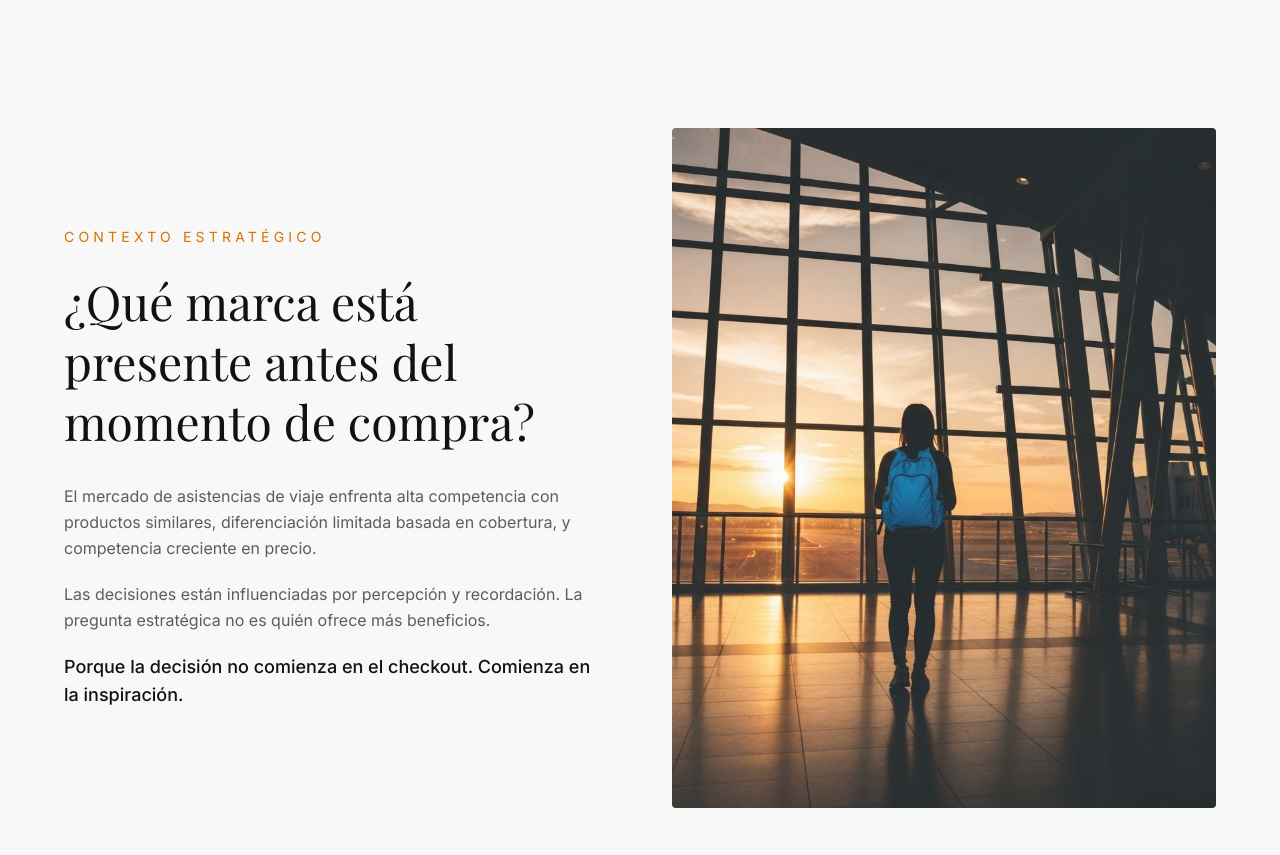
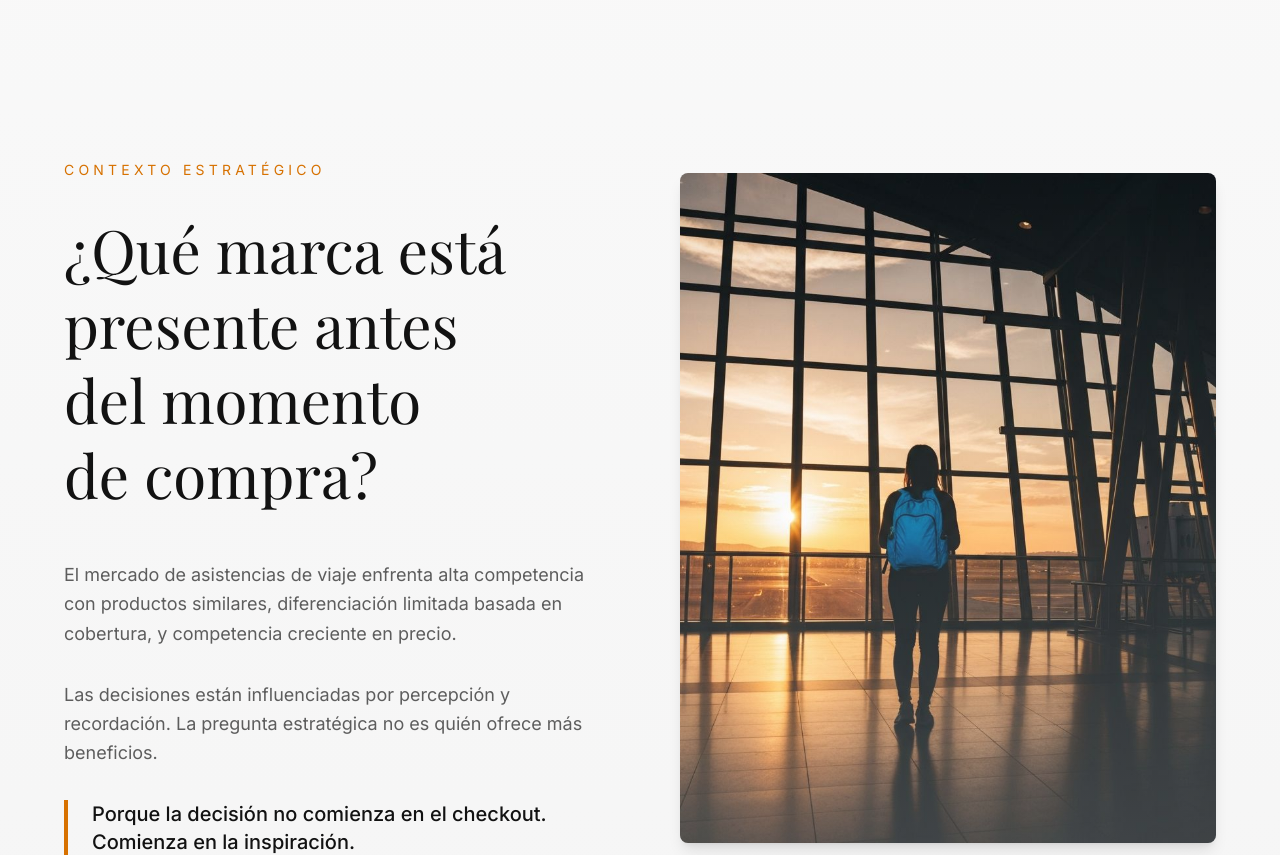
Before and after one commit to Kelsjv/v0-strategic-travel-partnership, a Next.js app: page / in a window 1280 px wide. Shown: the part 800-1655 px from the top of the page. Built offline with nearby package versions, Linux system fonts and the light colour scheme; a web font is replaced by a local one.

Commit message:
Update strategic-context-section.tsx

```diff
--- a/components/strategic-context-section.tsx
+++ b/components/strategic-context-section.tsx
@@ -3,17 +3,17 @@ import { FadeInSection } from "./fade-in-section"
 
 export function StrategicContextSection() {
   return (
-    <section className="relative py-32 px-6">
+    <section className="relative py-24 md:py-40 px-6 bg-gradient-to-b from-background to-secondary/20">
       <div className="max-w-6xl mx-auto">
-        <div className="grid grid-cols-1 lg:grid-cols-2 gap-16 items-center">
+        <div className="grid grid-cols-1 lg:grid-cols-2 gap-20 items-center">
           <FadeInSection>
-            <p className="text-sm tracking-[0.3em] uppercase text-accent mb-6">
+            <p className="text-sm tracking-[0.3em] uppercase text-accent mb-8">
               Contexto Estratégico
             </p>
-            <h2 className="font-serif text-3xl md:text-4xl lg:text-5xl leading-tight mb-8 text-balance">
+            <h2 className="font-serif text-3xl md:text-5xl lg:text-6xl leading-tight mb-12 text-balance">
               {"¿Qué marca está presente antes del momento de compra?"}
             </h2>
-            <div className="space-y-5 text-muted-foreground leading-relaxed">
+            <div className="space-y-8 text-muted-foreground leading-relaxed text-lg">
               <p>
                 {
                   "El mercado de asistencias de viaje enfrenta alta competencia con productos similares, diferenciación limitada basada en cobertura, y competencia creciente en precio."
@@ -24,7 +24,7 @@ export function StrategicContextSection() {
                   "Las decisiones están influenciadas por percepción y recordación. La pregunta estratégica no es quién ofrece más beneficios."
                 }
               </p>
-              <p className="text-foreground font-medium text-lg">
+              <p className="text-foreground font-medium text-xl border-l-4 border-accent pl-6">
                 {
                   "Porque la decisión no comienza en el checkout. Comienza en la inspiración."
                 }
@@ -33,7 +33,7 @@ export function StrategicContextSection() {
           </FadeInSection>
 
           <FadeInSection delay={200}>
-            <div className="relative aspect-[4/5] overflow-hidden rounded-sm">
+            <div className="relative aspect-[4/5] overflow-hidden rounded-lg shadow-lg">
               <Image
                 src="/images/airport-sunrise.jpg"
                 alt="Airport terminal at sunrise with traveler silhouette"
@@ -41,7 +41,7 @@ export function StrategicContextSection() {
                 className="object-cover"
                 quality={85}
               />
-              <div className="absolute inset-0 bg-background/10" />
+              <div className="absolute inset-0 bg-gradient-to-t from-background/20 to-transparent" />
             </div>
           </FadeInSection>
         </div>
```
